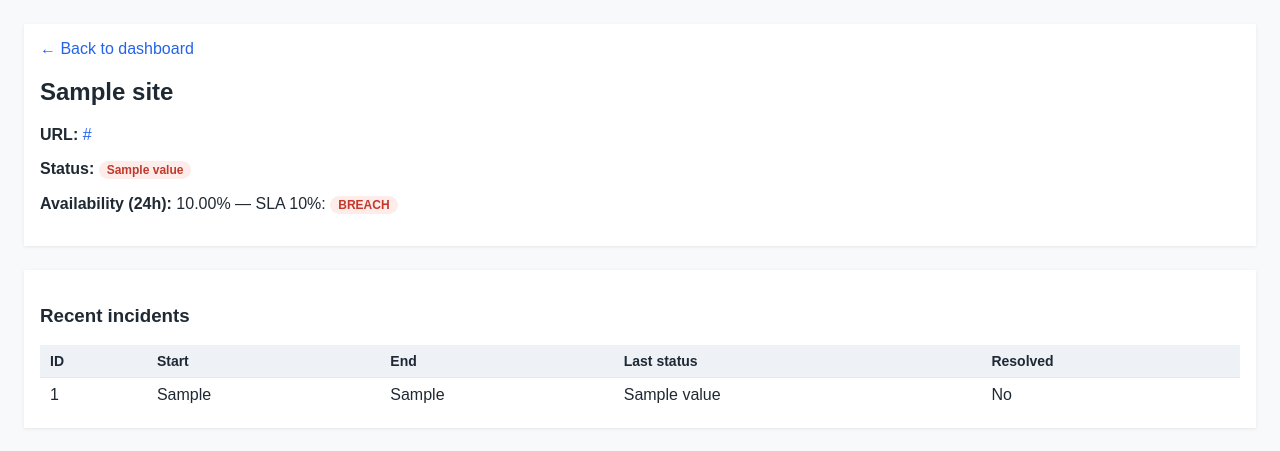
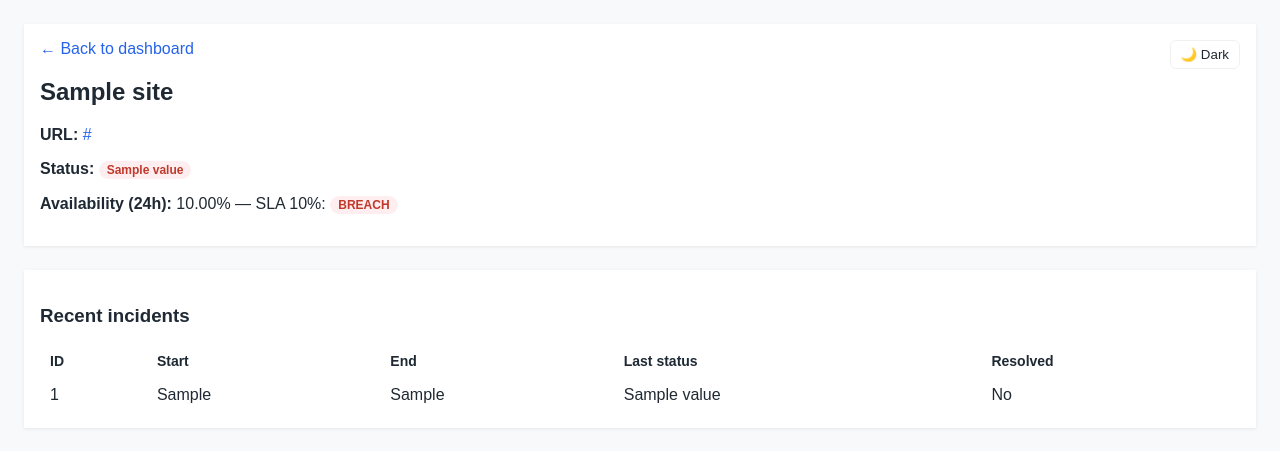
Before and after one commit to lumeeeee/uptime-monitoring, a FastAPI app: template app/web/templates/site_detail.html in a window 1280 px wide. Shown: the top 451 px of the page. Run offline with FastAPI, Linux system fonts and the light colour scheme; the template is opened without the code that fills it: most values are stand-ins (such as "Sample title", 1, 10 or a date in 2020); parts of the project's set-up code (start-up, migrations or seed data) failed here and were passed over.

Commit message:
Added darkmode

```diff
--- a/app/web/templates/site_detail.html
+++ b/app/web/templates/site_detail.html
@@ -4,25 +4,47 @@
   <meta charset="UTF-8" />
   <title>{{ site.name }} - Details</title>
   <style>
-    body { font-family: Arial, sans-serif; margin: 24px; background: #f7f9fb; color: #1f2933; }
-    a { color: #2563eb; text-decoration: none; }
+    :root{
+      --bg: #f7f9fb;
+      --panel-bg: #ffffff;
+      --text: #1f2933;
+      --muted: #475569;
+      --accent: #2563eb;
+      --up: #0b8a3c;
+      --down: #c0392b;
+      --card-shadow: 0 1px 3px rgba(0,0,0,0.08);
+    }
+    .theme-dark{
+      --bg: #0b1220;
+      --panel-bg: #071124;
+      --text: #e6eef8;
+      --muted: #a6b8d6;
+      --accent: #60a5fa;
+      --up: #34d399;
+      --down: #fb7185;
+      --card-shadow: 0 2px 8px rgba(2,6,23,0.6);
+    }
+    body { font-family: Arial, sans-serif; margin: 24px; background: var(--bg); color: var(--text); }
+    a { color: var(--accent); text-decoration: none; }
     a:hover { text-decoration: underline; }
-    .section { margin-bottom: 24px; background: #fff; padding: 16px; box-shadow: 0 1px 3px rgba(0,0,0,0.08); }
-    .status-up { color: #0b8a3c; font-weight: 700; }
-    .status-down { color: #c0392b; font-weight: 700; }
+    .section { margin-bottom: 24px; background: var(--panel-bg); padding: 16px; box-shadow: var(--card-shadow); }
+    .status-up { color: var(--up); font-weight: 700; }
+    .status-down { color: var(--down); font-weight: 700; }
     .pill { padding: 2px 8px; border-radius: 12px; font-size: 12px; font-weight: 600; display: inline-block; }
-    .pill-up { background: #e6f6ec; color: #0b8a3c; }
-    .pill-down { background: #fdecea; color: #c0392b; }
-    .pill-na { background: #f1f5f9; color: #475569; }
+    .pill-up { background: rgba(52,211,153,0.12); color: var(--up); }
+    .pill-down { background: rgba(251,113,133,0.12); color: var(--down); }
+    .pill-na { background: rgba(255,255,255,0.02); color: var(--muted); }
     table { border-collapse: collapse; width: 100%; }
-    th, td { padding: 8px 10px; border-bottom: 1px solid #e5e7eb; text-align: left; }
-    th { background: #eef2f7; font-weight: 600; font-size: 14px; }
+    th, td { padding: 8px 10px; border-bottom: 1px solid rgba(255,255,255,0.04); text-align: left; }
+    th { background: rgba(255,255,255,0.02); font-weight: 600; font-size: 14px; }
     tr:last-child td { border-bottom: none; }
+    .theme-toggle { float: right; background: transparent; border: 1px solid rgba(0,0,0,0.06); color: var(--text); padding: 6px 10px; border-radius: 6px; cursor: pointer; }
   </style>
 </head>
 <body>
   <div class="section">
     <a href="/ui">← Back to dashboard</a>
+    <button id="theme-toggle" class="theme-toggle" aria-pressed="false">🌙 Dark</button>
     <h2>{{ site.name }}</h2>
     <p><strong>URL:</strong> <a href="{{ site.url }}" target="_blank" rel="noopener">{{ site.url }}</a></p>
     <p><strong>Status:</strong>
@@ -75,5 +97,28 @@
       </tbody>
     </table>
   </div>
+  <script>
+    (function(){
+      const key = 'uptime-theme';
+      const btn = document.getElementById('theme-toggle');
+      function apply(theme){
+        if(theme === 'dark') document.documentElement.classList.add('theme-dark');
+        else document.documentElement.classList.remove('theme-dark');
+        if(btn){
+          btn.setAttribute('aria-pressed', theme === 'dark');
+          btn.textContent = theme === 'dark' ? '☀️ Light' : '🌙 Dark';
+        }
+      }
+      const stored = localStorage.getItem(key) || 'light';
+      apply(stored);
+      if(btn){
+        btn.addEventListener('click', ()=>{
+          const next = (localStorage.getItem(key) || 'light') === 'dark' ? 'light' : 'dark';
+          localStorage.setItem(key, next);
+          apply(next);
+        });
+      }
+    })();
+  </script>
 </body>
 </html>
```
Also changed, not shown: app/web/templates/dashboard.html (+56 -11 lines).
